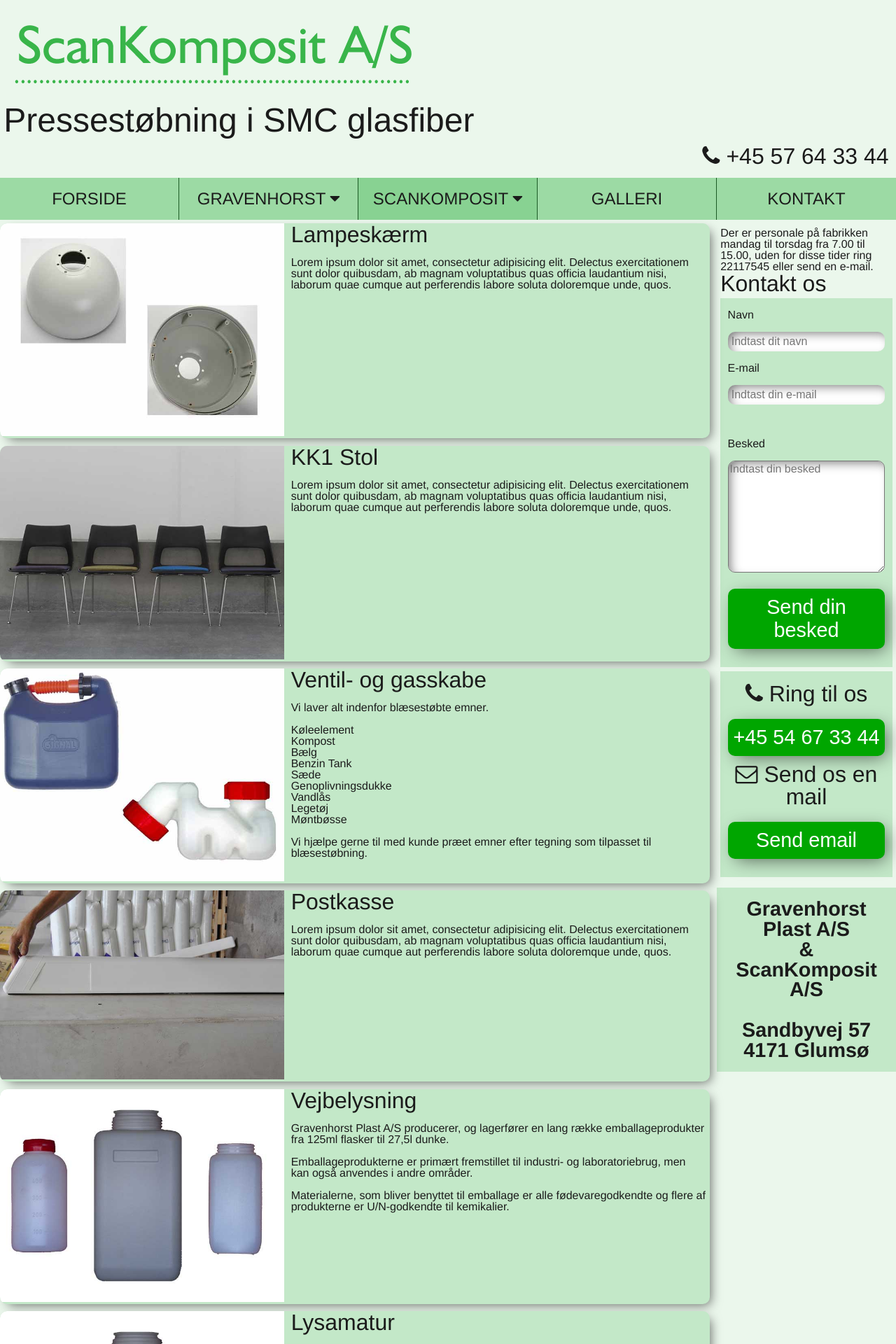
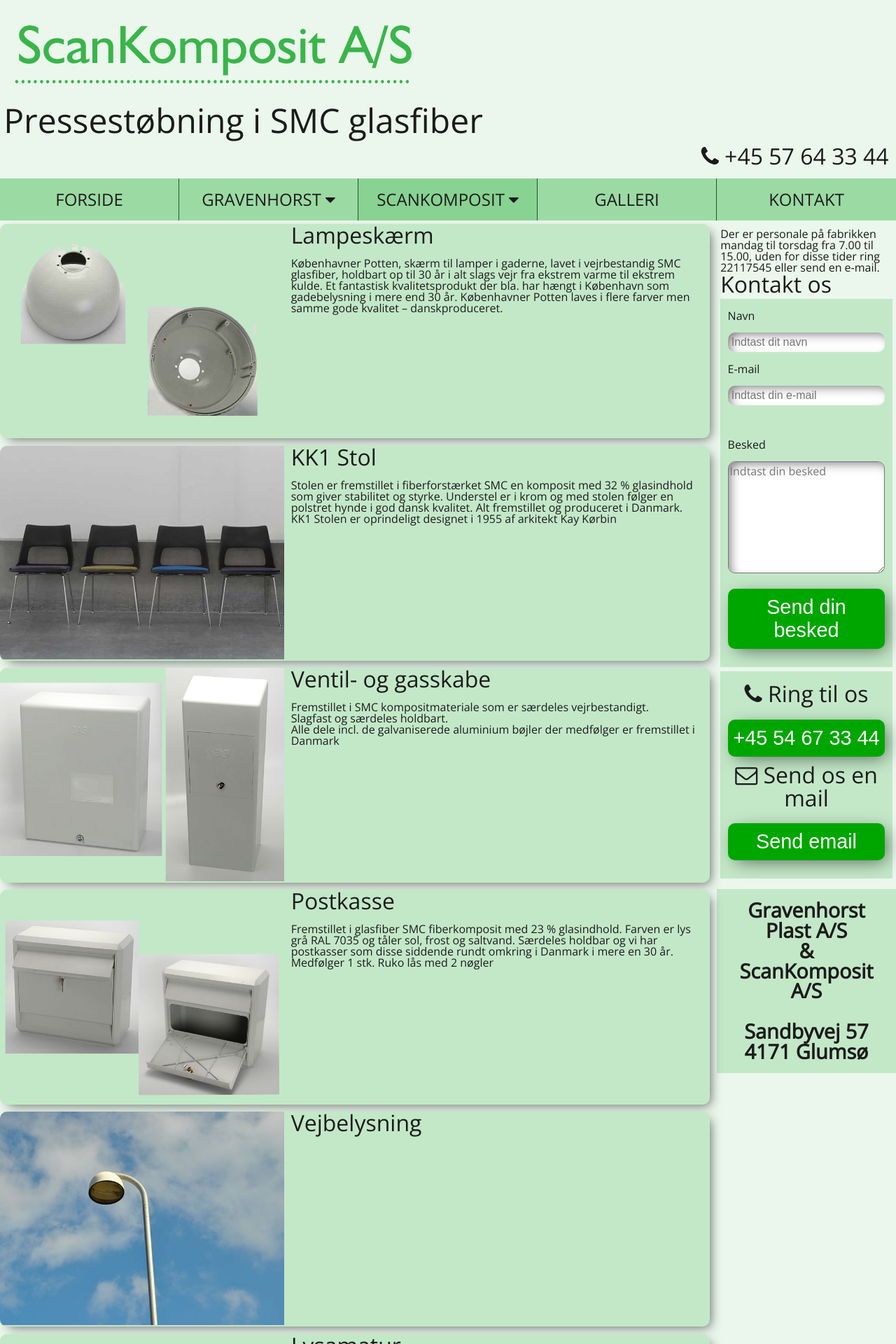
Before and after one commit to mhoumann87/gravenhotst, a PHP site: page /scankomposit-as.php in a window 1280 px wide. Shown: the top 1920 px of the page at 70% size. Run offline with PHP 8.4, Linux system fonts and the light colour scheme.

Commit message:
scan næsten færdig

```diff
--- a/assets/css/faelles_style.css
+++ b/assets/css/faelles_style.css
@@ -57,7 +57,7 @@
   width: 100%;
   margin: 0;
   background-color: #f7f7f7;
-  font-family: Helvetica, Arial, sans-serif;
+  font-family: 'Open Sans', sans-serif;
   font-size: 100%;
   color: #1b1b1b;
 }
--- a/assets/css/graven-style.css
+++ b/assets/css/graven-style.css
@@ -142,7 +142,7 @@
   width: 100%;
   margin: 0;
   background-color: #e5e5ff;
-  font-family: Helvetica, Arial, sans-serif;
+  font-family: 'Open Sans', sans-serif;
   font-size: 100%;
   color: #1b1b1b;
 }
--- a/assets/css/scan-style.css
+++ b/assets/css/scan-style.css
@@ -143,7 +143,7 @@
   width: 100%;
   margin: 0;
   background-color: #ebf7ec;
-  font-family: Helvetica, Arial, sans-serif;
+  font-family: 'Open Sans', sans-serif;
   font-size: 100%;
   color: #1b1b1b;
 }
--- a/includes/public-header.php
+++ b/includes/public-header.php
@@ -11,6 +11,7 @@
 <meta name="robots" content="noindex, nofollow">
 <meta name="keywords" content="<?php echo $keywords; ?>">
 <meta name="description" content="<?php echo $description; ?>">
+<link href="https://fonts.googleapis.com/css?family=Open+Sans" rel="stylesheet">
 <link rel="stylesheet" type="text/css" href="<?php echo $stylesheet; ?>">
 <link rel="stylesheet" type="text/css" href="./assets/font-awesome-4.5.0/css/font-awesome.min.css">
 <script src="https://ajax.googleapis.com/ajax/libs/jquery/2.2.0/jquery.min.js" type="text/javascript"></script>
--- a/scankomposit-as.php
+++ b/scankomposit-as.php
@@ -26,7 +26,11 @@
 		<div class="produkt-text">
 			<h4>Lampeskærm</h4>
 			<br>
-			<p>Lorem ipsum dolor sit amet, consectetur adipisicing elit. Delectus exercitationem sunt dolor quibusdam, ab magnam voluptatibus quas officia laudantium nisi, laborum quae cumque aut perferendis labore soluta doloremque unde, quos.</p>
+			<p>Københavner Potten, skærm til lamper i gaderne, lavet i vejrbestandig SMC
+			glasfiber, holdbart op til 30 år i alt slags vejr fra ekstrem varme til ekstrem
+			kulde. Et fantastisk kvalitetsprodukt der bla. har hængt i København som
+			gadebelysning i mere end 30 år. Københavner Potten laves i flere farver men
+			samme gode kvalitet – danskproduceret.</p>
 		</div>
 	</div>
 
@@ -38,102 +42,96 @@
 		<div class="produkt-text">
 			<h4>KK1 Stol</h4>
 			<br>
-			<p>Lorem ipsum dolor sit amet, consectetur adipisicing elit. Delectus exercitationem sunt dolor quibusdam, ab magnam voluptatibus quas officia laudantium nisi, laborum quae cumque aut perferendis labore soluta doloremque unde, quos.</p>
+			<p>Stolen er fremstillet i fiberforstærket SMC en komposit med 32 % glasindhold
+			som giver stabilitet og styrke. Understel er i krom og med stolen følger en
+			polstret hynde i god dansk kvalitet. Alt fremstillet og produceret i Danmark.</p>
+			<p>KK1 Stolen er oprindeligt designet i 1955 af arkitekt Kay Kørbin</p>
 		</div>
 	</div>
 
 	<div id="ventil-gas-skabe" class="produkt">
 		<div class="produkt-foto-box">
-			<img src="./assets/img/tekniske.jpg" class="produkt-foto" alt="">
+			<img src="./assets/img/gas.jpg" class="produkt-foto" alt="">
 		</div>
 
 		<div class="produkt-text">
 			<h4>Ventil- og gasskabe</h4>
 			<br>
-			<p>Vi laver alt indenfor blæsestøbte emner.</p><br>
-				<ul>
-					<li>Køleelement</li>
-					<li>Kompost</li>
-					<li>Bælg</li>
-					<li>Benzin Tank</li>
-					<li>Sæde</li>
-					<li>Genoplivningsdukke</li>
-					<li>Vandlås</li>
-					<li>Legetøj</li>
-					<li>Møntbøsse</li>
-				</ul><br>
-				<p>Vi hjælpe gerne til med kunde præet emner efter tegning som tilpasset til blæsestøbning.</p>
+			<p>Fremstillet i SMC kompositmateriale som er særdeles vejrbestandigt.</p>
+			<p>Slagfast og særdeles holdbart.</p>
+			<p>Alle dele incl. de galvaniserede aluminium bøjler der medfølger er fremstillet i Danmark</p>
+
 		</div>
 	</div>
 
 	<div id="postkasse" class="produkt">
 		<div class="produkt-foto-box">
-			<img src="./assets/img/vejpael.jpg" class="produkt-foto" alt="">
+			<img src="./assets/img/postkasse.jpg" class="produkt-foto" alt="">
 		</div>
 
 		<div class="produkt-text">
 			<h4>Postkasse</h4>
 			<br>
-			<p>Lorem ipsum dolor sit amet, consectetur adipisicing elit. Delectus exercitationem sunt dolor quibusdam, ab magnam voluptatibus quas officia laudantium nisi, laborum quae cumque aut perferendis labore soluta doloremque unde, quos.</p>
+			<p>Fremstillet i glasfiber SMC fiberkomposit med 23 % glasindhold. Farven er lys grå
+			RAL 7035 og tåler sol, frost og saltvand. Særdeles holdbar og vi har postkasser som
+			disse siddende rundt omkring i Danmark i mere en 30 år. Medfølger 1 stk. Ruko lås med
+			2 nøgler</p>
 		</div>
 	</div>
 
 	<div id="vejbelysning" class="produkt">
 		<div class="produkt-foto-box">
-			<img src="./assets/img/emballage.jpg" class="produkt-foto" alt="">
+			<img src="./assets/img/udelampe.jpg" class="produkt-foto" alt="">
 		</div>
 
 		<div class="produkt-text">
 			<h4>Vejbelysning</h4>
 			<br>
-			<p>Gravenhorst Plast A/S producerer, og lagerfører en lang række emballageprodukter fra 125ml flasker til 27,5l dunke.</p><br>
-			<p>Emballageprodukterne er primært fremstillet til industri- og laboratoriebrug, men kan også anvendes i andre områder.</p><br>
-			<p>Materialerne, som bliver benyttet til emballage er alle fødevaregodkendte og flere af produkterne er U/N-godkendte til kemikalier.</p><br>
+
 
 		</div>
 	</div>
 
 	<div id="lysamatur" class="produkt">
 		<div class="produkt-foto-box">
-			<img src="./assets/img/emballage.jpg" class="produkt-foto" alt="">
+			<img src="./assets/img/lysamatur.jpg" class="produkt-foto" alt="">
 		</div>
 
 		<div class="produkt-text">
 			<h4>Lysamatur</h4>
 			<br>
-			<p>Gravenhorst Plast A/S producerer, og lagerfører en lang række emballageprodukter fra 125ml flasker til 27,5l dunke.</p><br>
-			<p>Emballageprodukterne er primært fremstillet til industri- og laboratoriebrug, men kan også anvendes i andre områder.</p><br>
-			<p>Materialerne, som bliver benyttet til emballage er alle fødevaregodkendte og flere af produkterne er U/N-godkendte til kemikalier.</p><br>
+			<p>Fremstillet i fiberforstærket SMC komposit i flere forskellige størrelser med
+			diverse længder. Amaturerne kan også presses i en brandhæmmende komposit som
+			benyttes på skibe mv.</p>
 
 		</div>
 	</div>
 
 	<div id="scankomposit-tekniske-emner" class="produkt">
 		<div class="produkt-foto-box">
-			<img src="./assets/img/emballage.jpg" class="produkt-foto" alt="">
+			<img src="./assets/img/scantek.jpg" class="produkt-foto" alt="">
 		</div>
 
 		<div class="produkt-text">
 			<h4>Tekniske emner</h4>
 			<br>
-			<p>Gravenhorst Plast A/S producerer, og lagerfører en lang række emballageprodukter fra 125ml flasker til 27,5l dunke.</p><br>
-			<p>Emballageprodukterne er primært fremstillet til industri- og laboratoriebrug, men kan også anvendes i andre områder.</p><br>
-			<p>Materialerne, som bliver benyttet til emballage er alle fødevaregodkendte og flere af produkterne er U/N-godkendte til kemikalier.</p><br>
+
 
 		</div>
 	</div>
 
 	<div id="bakelit-phenol" class="produkt">
 		<div class="produkt-foto-box">
-			<img src="./assets/img/emballage.jpg" class="produkt-foto" alt="">
+			<img src="./assets/img/bakelit.jpg" class="produkt-foto" alt="">
 		</div>
 
 		<div class="produkt-text">
 			<h4>Bakelit og Phenol</h4>
 			<br>
-			<p>Gravenhorst Plast A/S producerer, og lagerfører en lang række emballageprodukter fra 125ml flasker til 27,5l dunke.</p><br>
-			<p>Emballageprodukterne er primært fremstillet til industri- og laboratoriebrug, men kan også anvendes i andre områder.</p><br>
-			<p>Materialerne, som bliver benyttet til emballage er alle fødevaregodkendte og flere af produkterne er U/N-godkendte til kemikalier.</p><br>
+			<p>Kontaktorer til styresystemer.</p>
+			<p>Ventildele til vandbehandlingsanlæg</p>
+			<p>Store og små serie produceres<p>
+
 
 		</div>
 	</div>
```
Also changed, not shown: assets/img/bakelit.jpg (added), assets/img/gas.jpg (added), assets/img/lampeskaerm.jpg, assets/img/lysamatur.jpg (added), assets/img/postkasse.jpg (added), assets/img/scantek.jpg (added), assets/img/udelampe.jpg (added).
